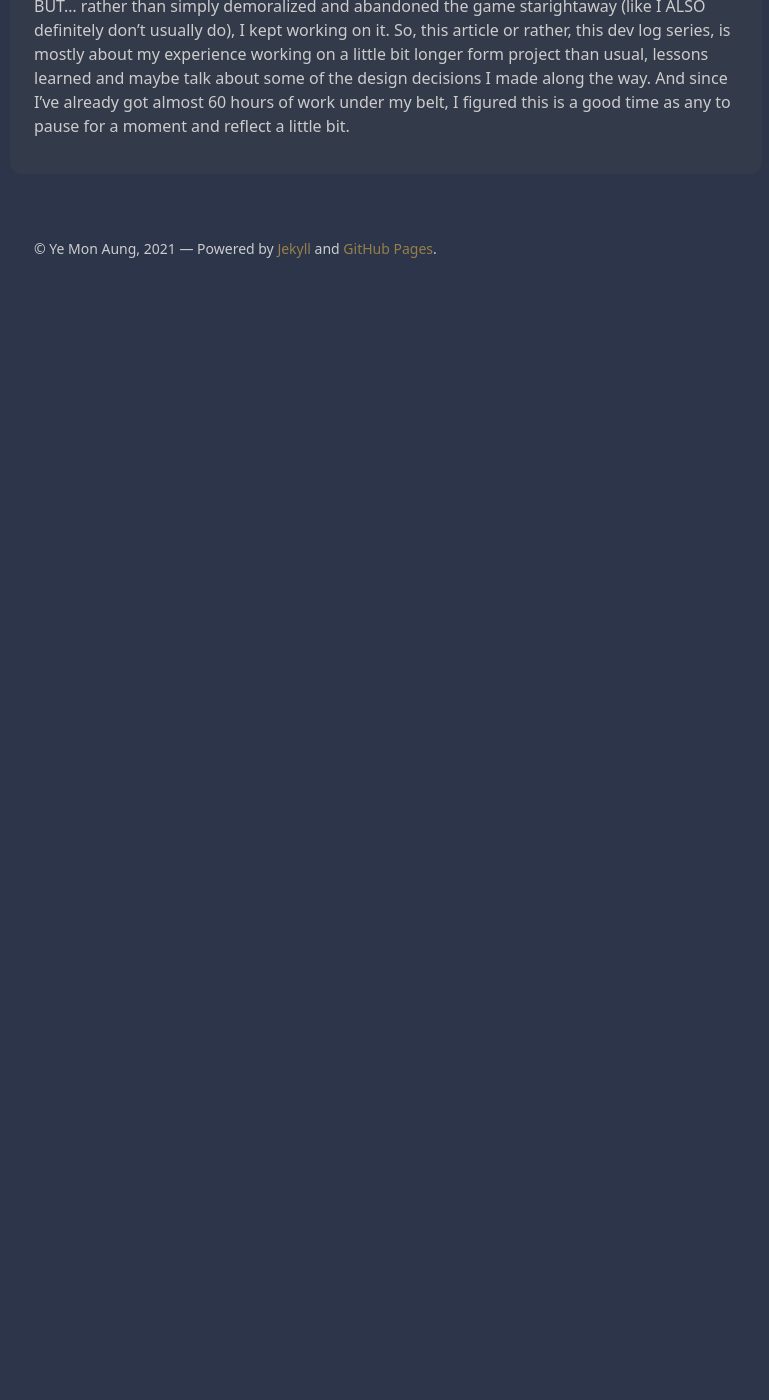
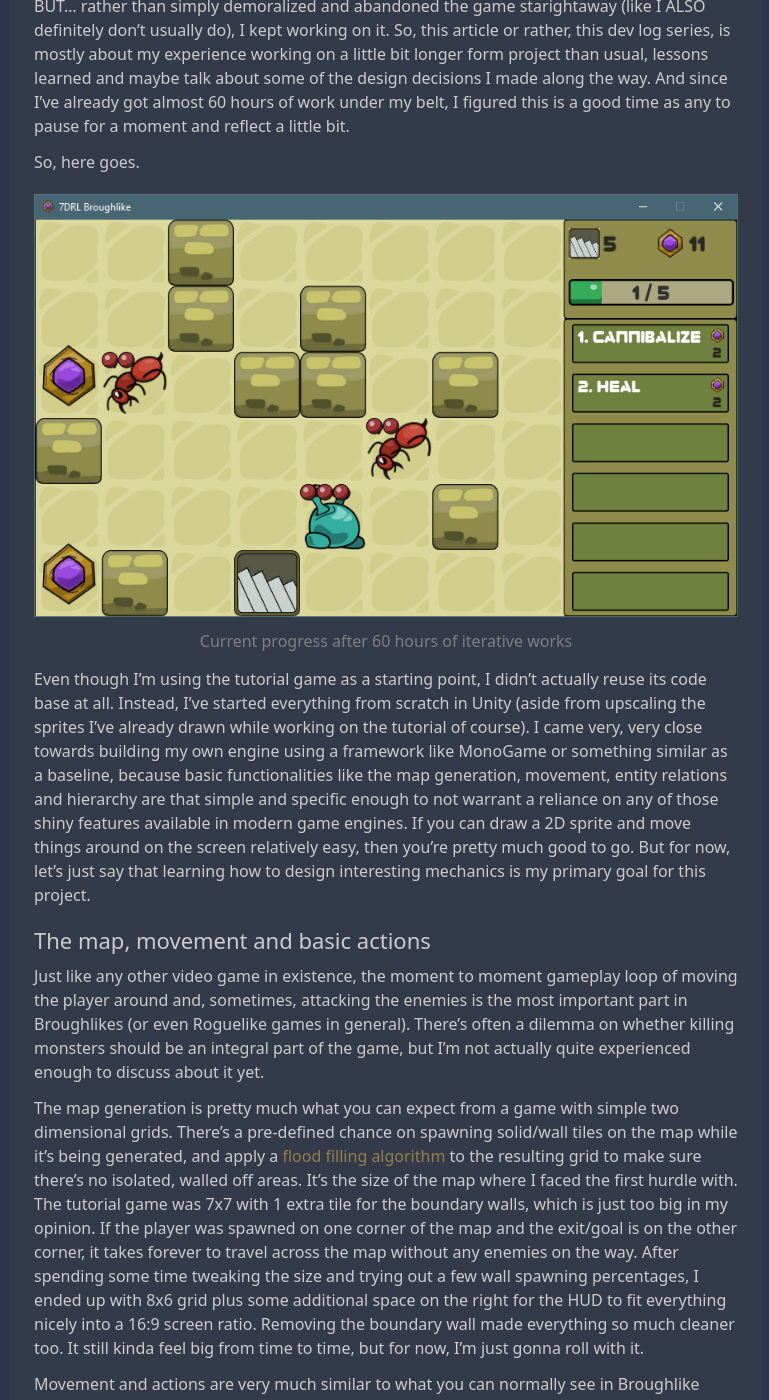
Before and after one commit to icemojo/icemojo.github.io, a Jekyll site: the page built from _posts/2021-04-08-broughlike-intro-01.md, in a window 1280 px wide and 1400 px high, scrolled down 2006 px. Shown: the whole window, without its empty margins (60-829 px from the left). Built offline with Jekyll 4.4.1, drawn with Linux system fonts in a browser that asks for light colours; before the commit the page ends 2297 px from its top, so only the background shows below that; some of the changed text lies outside the part shown.

Commit message:
WIP post - broughlike intro part 1

```diff
--- a/_posts/2021-04-08-broughlike-intro-01.md
+++ b/_posts/2021-04-08-broughlike-intro-01.md
@@ -25,3 +25,28 @@ I’m not including this screenshot for showing off my ability to follow a step-
 After I wrapped up the tutorial game, I was so hyped with what I've learned, I immediately wanted to start working on something of my own. And what better way to apply the new found knowledge than working in a game jam? I didn't have to look around much, because sure enough, the [7DRL Challenge 2021](https://itch.io/jam/7drl-challenge-2021) was currently underway. Even though the jam was a week long, I only caught the tail end of it with less than 72 hours to work with. Well, I've been in multiple 48 hours jams before, so how hard could it be to finish something within that period of time. Spoiler alert, I didn't finish in time for submission. One of the main reason was me wasting one third of that available time picking out THE perfect game engine to work with for this particular type of game (which I DEFINITELY don't normally do in similar scenarios ;-], but that's gonna be a story for another time).
 
 BUT... rather than simply demoralized and abandoned the game starightaway (like I ALSO definitely don't usually do), I kept working on it. So, this article or rather, this dev log series, is mostly about my experience working on a little bit longer form project than usual, lessons learned and maybe talk about some of the design decisions I made along the way. And since I've already got almost 60 hours of work under my belt, I figured this is a good time as any to pause for a moment and reflect a little bit.
+
+So, here goes.
+
+![](/assets/img/broughlike-intro-01-after-sixty-hours.png)
+<figcaption>Current progress after 60 hours of iterative works</figcaption>
+
+Even though I'm using the tutorial game as a starting point, I didn't actually reuse its code base at all. Instead, I've started everything from scratch in Unity (aside from upscaling the sprites I've already drawn while working on the tutorial of course). I came very, very close towards building my own engine using a framework like MonoGame or something similar as a baseline, because basic functionalities like the map generation, movement, entity relations and hierarchy are that simple and specific enough to not warrant a reliance on any of those shiny features available in modern game engines. If you can draw a 2D sprite and move things around on the screen relatively easy, then you're pretty much good to go. But for now, let's just say that learning how to design interesting mechanics is my primary goal for this project.
+
+## The map, movement and basic actions
+
+Just like any other video game in existence, the moment to moment gameplay loop of moving the player around and, sometimes, attacking the enemies is the most important part in Broughlikes (or even Roguelike games in general). There's often a dilemma on whether killing monsters should be an integral part of the game, but I'm not actually quite experienced enough to discuss about it yet.
+
+The map generation is pretty much what you can expect from a game with simple two dimensional grids. There's a pre-defined chance on spawning solid/wall tiles on the map while it's being generated, and apply a [flood filling algorithm](https://en.wikipedia.org/wiki/Flood_fill) to the resulting grid to make sure there's no isolated, walled off areas. It's the size of the map where I faced the first hurdle with. The tutorial game was 7x7 with 1 extra tile for the boundary walls, which is just too big in my opinion. If the player was spawned on one corner of the map and the exit/goal is on the other corner, it takes forever to travel across the map without any enemies on the way. After spending some time tweaking the size and trying out a few wall spawning percentages, I ended up with 8x6 grid plus some additional space on the right for the HUD to fit everything nicely into a 16:9 screen ratio. Removing the boundary wall made everything so much cleaner too. It still kinda feel big from time to time, but for now, I'm just gonna roll with it.
+
+Movement and actions are very much similar to what you can normally see in Broughlike games. Every movable entity moves tile by tile, and attack actions are carried out with the same inputs as the movement. So, if an enemy is blocking your path, you move into their tile to attack them, and they'll retaliate if they can, basically resulting in a brawl of endurance. The basic attacks in the tutorial game has this stunning effect on the enemies, which is absurdly powerful. In other words, if you can kite the enemies into a corner or a narrow corridor, you can essentialy wipe out the entire map with the strongest of all enemies without losing any health. It would take a lot more work and content to balance out that simple behavior, so it has to go.
+
+But I do like the idea of stun debuffs potentially being applied by a spell or an item later on, so when I was implementing the monsters interactions, I did add an ability to apply stun effects. It's just that there's currently nothing triggering to stun the monsters in any way. Without that stun effect on the basic attacks, you as a player are now more calculative with your actions. You can't mindlessly move into a tile close to an enemy without making sure that you can win the fight, or have a way to get out of it. That little simple mechanic is the basis of all Broughlike games.
+
+## Money and monsters
+
+
+## Leveling up and leveling down
+
+
+## Spell system
```
Also changed, not shown: assets/img/broughlike-intro-01-after-sixty-hours.png (added).
